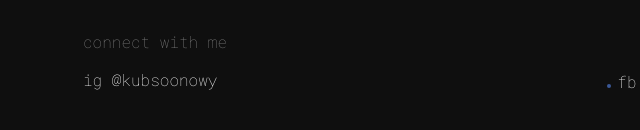
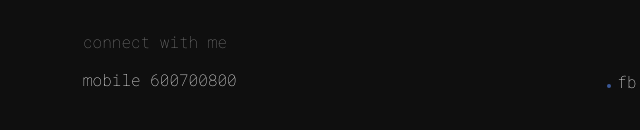
Before and after one commit to kubaszajna/Portfolio, a plain HTML site: page index.html in a window 1280 px wide. Shown: the part 3658-3788 px from the top of the page, 2-642 px from the left. Drawn offline with nearby package versions, Linux system fonts and the light colour scheme.

Commit message:
Contact change

```diff
--- a/index.html
+++ b/index.html
@@ -33,7 +33,6 @@
             <span id="brand">
                 <a href="index.html">kuba.szajna</a>
             </span>
-
 
             <!-- menu section -->
 
@@ -149,7 +148,7 @@
                     <div class="row">
                         <div class="col-lg-4" id="personal">
                             <p>connect with me</p>
-                            <h4 class="wow fadeInUp" data-wow-delay="0.2s">ig @kubsoonowy</h4>
+                            <h4 class="wow fadeInUp" data-wow-delay="0.2s">mobile 600700800</h4>
 
                             <br><br>
                         </div>
```
